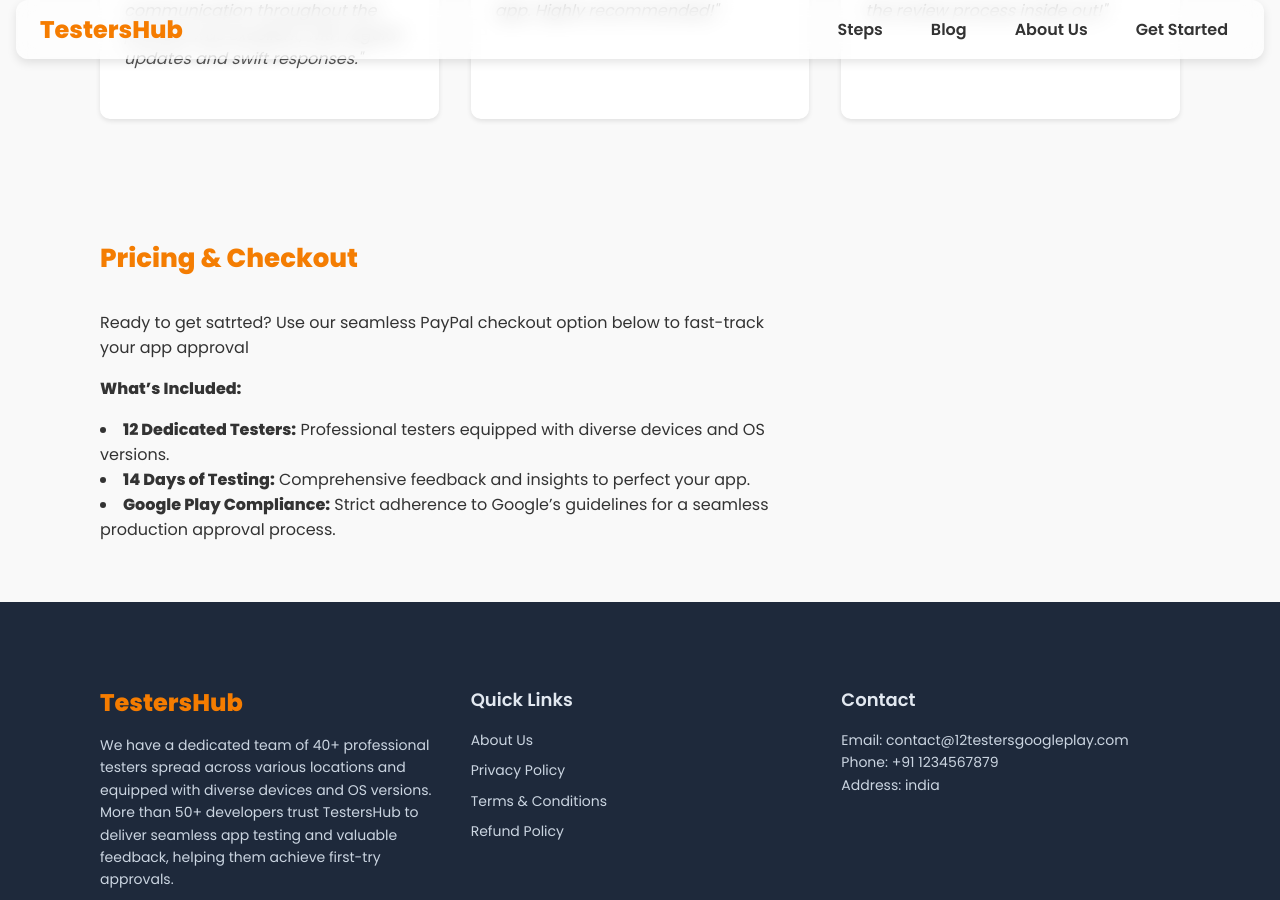
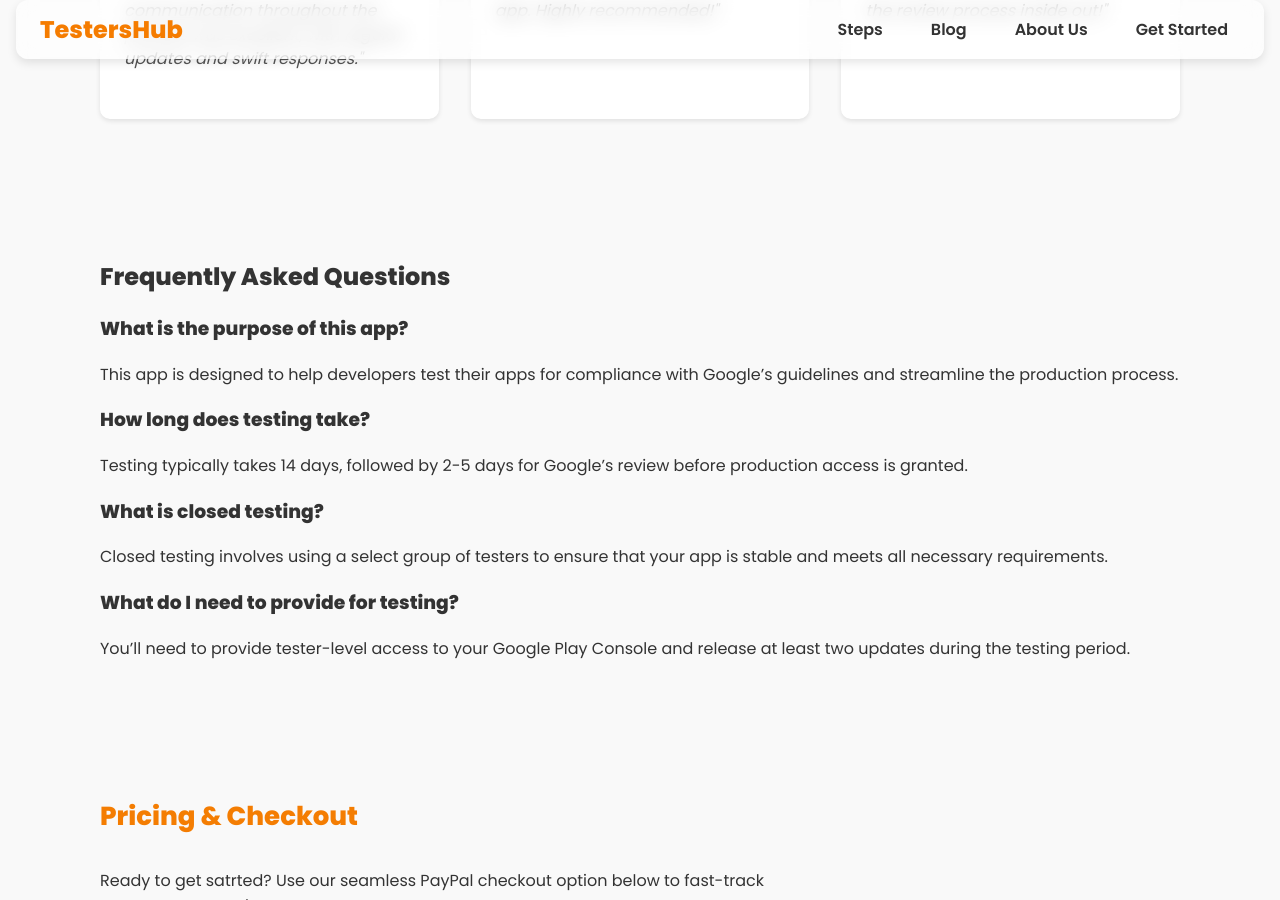
Before and after one commit to teekamsuthar/12testersgoogleplay.com, a Jekyll site: the page index.html, which Jekyll copies as it is, in a window 1280 px wide and 900 px high, scrolled down 2322 px. Built offline with Jekyll 4.4.1, drawn with Linux system fonts in a browser that asks for light colours; comment, search, counter and statistics services are not loaded.

Commit message:
Update index.html

```diff
--- a/index.html
+++ b/index.html
@@ -26,13 +26,19 @@
     <body>
       <nav class="nav">
         <div class="logo"><a href="/index.html">TestersHub</a></div>
-        <ul class="nav-links">
+        <div class="nav-toggle" id="nav-toggle">
+          <span></span>
+          <span></span>
+          <span></span>
+        </div>
+        <ul class="nav-links" id="nav-links">
           <li><a href="#how-it-works">Steps</a></li>
           <li><a href="blog.html">Blog</a></li>
           <li><a href="#about">About Us</a></li>
           <li><a href="#pricing">Get Started</a></li>
         </ul>
       </nav>
+
 
       <section class="">
             <div class="banner-container container">
@@ -95,11 +101,12 @@
       <div class="steps-container ">
         <!-- Step 1 -->
         <div class="step">
-          <div class=" t-cell t-valign_top" style="padding-bottom:40px; text-align: end;">
+          <div class=" t-cell t-valign_top t-end" style="padding-bottom:40px; ">
             <div class="t550__title t-name t-name_lg" field="li_title__5022115272071">Setting up the testers</div>
             <div class="t550__descr t-text t-text_xs" field="li_descr__5022115272071">We’ll ask for tester-level access to your Google Play Console. This ensures everything’s set up and ready to go, so we can add our testers and start the process right away.
             </div>
-          </div>      <div class="t550__numberwrapper t-cell t-valign_top" style="padding-bottom:55px;">
+          </div>
+            <div class="t550__numberwrapper t-cell t-valign_top d-none" style="padding-bottom:55px;">
             <div class="t550__number">
               <div class="t550__circle" style=" border-width: 2px; "></div>
             <div class="t550__digit t-name t-name_md">1</div>
@@ -126,7 +133,7 @@
           </div>
         <!-- Step 3 -->
         <div class="step">
-          <div class=" t-cell t-valign_top" style="padding-bottom:40px;text-align: end;">
+          <div class=" t-cell t-valign_top t-end" style="padding-bottom:40px;">
             <div class="t550__title t-name t-name_lg" field="li_title__5022115272071">14 Days of Testing</div>
             <div class="t550__descr t-text t-text_xs" field="li_descr__5022115272071">Over 14 days, we’ll test your app daily, ensuring it meets Google’s guidelines for production readiness. During this time, you’ll need to release at least two updates—with or without any changes—essential for approval.
             </div>
@@ -226,6 +233,42 @@
       </section>
 
 
+      <!-- faq section -->
+      <section id="faq" class="faq-container container">
+        <h2>Frequently Asked Questions</h2>
+        <div class="faq-grid">
+          <!-- FAQ 1 -->
+          <div class="faq-item">
+            <h3 class="faq-question">What is the purpose of this app?</h3>
+            <p class="faq-answer">
+              This app is designed to help developers test their apps for compliance with Google’s guidelines and streamline the production process.
+            </p>
+          </div>
+          <!-- FAQ 2 -->
+          <div class="faq-item">
+            <h3 class="faq-question">How long does testing take?</h3>
+            <p class="faq-answer">
+              Testing typically takes 14 days, followed by 2-5 days for Google’s review before production access is granted.
+            </p>
+          </div>
+          <!-- FAQ 3 -->
+          <div class="faq-item">
+            <h3 class="faq-question">What is closed testing?</h3>
+            <p class="faq-answer">
+              Closed testing involves using a select group of testers to ensure that your app is stable and meets all necessary requirements.
+            </p>
+          </div>
+          <!-- FAQ 4 -->
+          <div class="faq-item">
+            <h3 class="faq-question">What do I need to provide for testing?</h3>
+            <p class="faq-answer">
+              You’ll need to provide tester-level access to your Google Play Console and release at least two updates during the testing period.
+            </p>
+          </div>
+        </div>
+      </section>
+
+
       <!-- Pricing Section -->
       <section id="pricing" class="pricing container">
         <div class="paypal-left-content">
```
